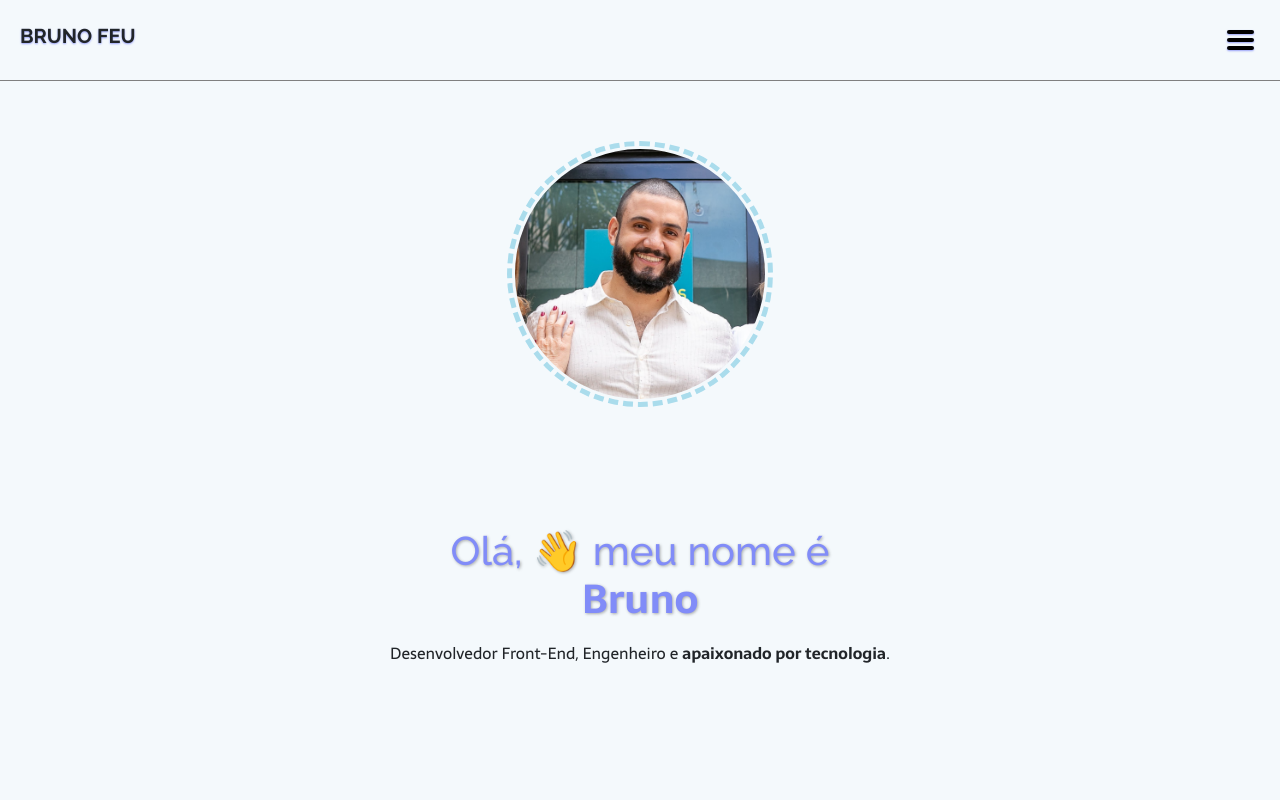
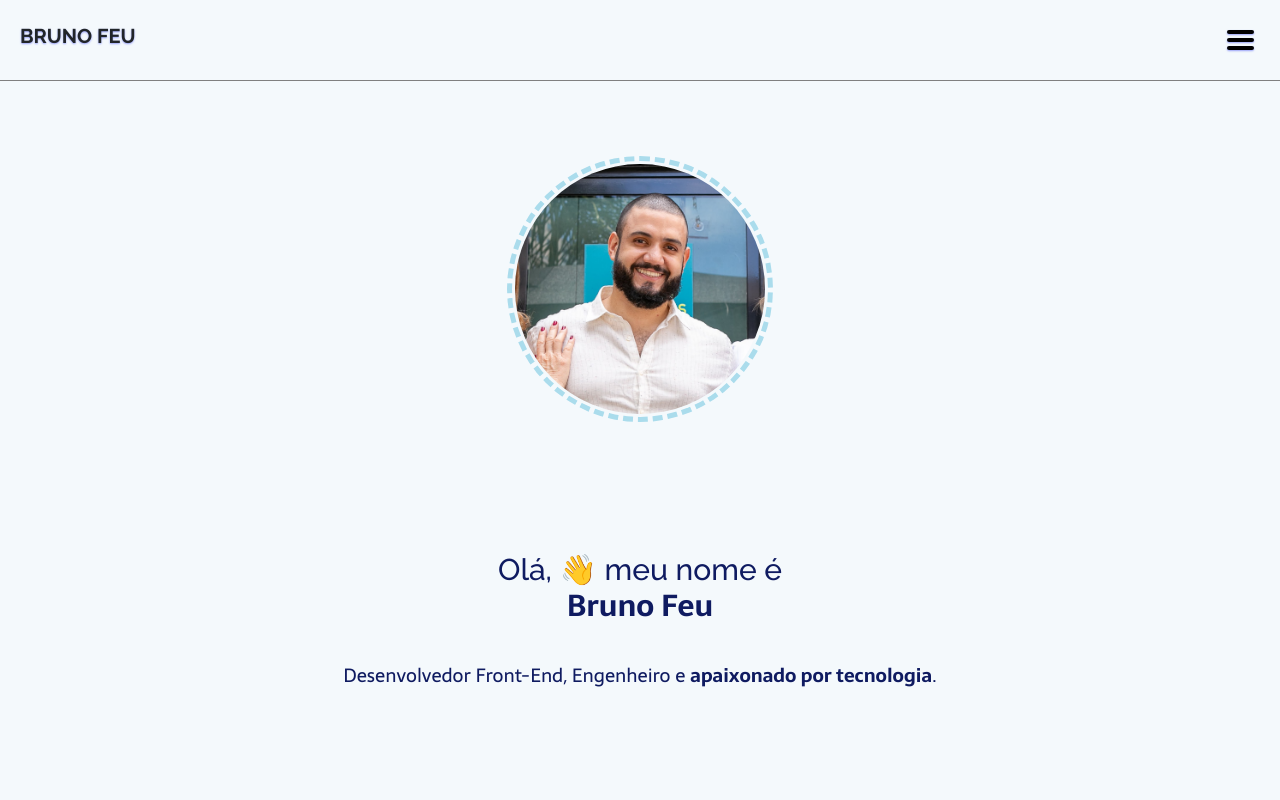
Before and after one commit to brunofeu/brunofeu.github.io, a React (Create React App) app in the folder portfolio/: page / in a window 1280 px wide. Shown: the top 800 px of the page. Built offline with nearby package versions, Linux system fonts and the light colour scheme.

Commit message:
adiciona transição de texto em quote

```diff
--- a/portfolio/package.json
+++ b/portfolio/package.json
@@ -12,6 +12,7 @@
     "react": "^17.0.2",
     "react-bootstrap": "^2.0.4",
     "react-dom": "^17.0.2",
+    "react-hide-on-scroll": "^1.1.4",
     "react-scripts": "next",
     "web-vitals": "^1.1.2"
   },
--- a/portfolio/src/Components/About.jsx
+++ b/portfolio/src/Components/About.jsx
@@ -1,7 +1,28 @@
-import React from 'react';
+import React, { useEffect, useState } from 'react';
 import profileImage from '../images/IMG_9726.jpg'
+import {HideOn} from 'react-hide-on-scroll';
 
 function About() {
+  const listenToScroll = () => {
+    let heightToHideFrom = 400;
+    const winScroll = document.body.scrollTop ||
+        document.documentElement.scrollTop;
+    if (winScroll > heightToHideFrom) {
+      document.getElementById('about-quote').classList.remove('hide-text')
+    } else {
+      document.getElementById('about-quote').classList.add('hide-text')
+    }
+  };
+
+    useEffect(() => {
+      window.addEventListener("scroll", listenToScroll);
+      return () =>
+        window.removeEventListener("scroll", listenToScroll);
+    }, [])
+
+
+
+
   return (
     <div id='about'>
       <section className="about-container">
@@ -10,18 +31,20 @@ function About() {
         <img src={profileImage} alt="profile" className="about-picture" />
         </div>
         <div className="about-text">
-          <h1>Olá, 👋 meu nome é
+          <h1 className="about-name">Olá, 👋 meu nome é
             <br />
-            <strong>Bruno</strong>
+            <strong>Bruno Feu</strong>
           </h1>
-          <p> Desenvolvedor Front-End, Engenheiro e <strong>apaixonado por tecnologia</strong>.</p>
+          <p className="about-description"> Desenvolvedor Front-End, Engenheiro e <strong>apaixonado por tecnologia</strong>.</p>
         </div>
       </section>
-        {/* <p className="about-quote"><em>“Seja curioso. Leia de tudo. Tente coisas novas. O que as pessoas chamam de inteligência se resume a curiosidade.”</em> — Aaron Swartz</p>
+      <div className="hide">
+        <p className="about-quote" id="about-quote"><em>“Seja curioso. Leia de tudo. Tente coisas novas. O que as pessoas chamam de inteligência se resume a curiosidade.”</em> — Aaron Swartz</p>
+      </div>
         <h3 className=" main-text-area">SOBRE MIM</h3>
         <p className="about-me-text">
         Atualmente, estou estudando desenvolvimento web na Trybe, uma escola que ensina a programar, a aprender e a trabalhar. Lá foi onde definitivamente encontrei algo que tenho prazer em fazer todos os dias. Gosto do que somos capazes de alcançar por meio do código.
-        </p> */}
+        </p>
     </div>
   )
 }
--- a/portfolio/src/index.css
+++ b/portfolio/src/index.css
@@ -150,11 +150,11 @@ body.blockSiteScrolling {
 .about-container {
   display: flex;
   flex-direction: column;
-  /* padding: 0 5px 45px; */
+  padding-top: 20px;
   align-items: center;
   justify-content: space-around;
   background-color: rgb(244, 249, 252);
-  height: 95vh;
+  height: 90vh;
 }
 
 .about-picture {
@@ -168,29 +168,48 @@ body.blockSiteScrolling {
   border: 5px dashed rgb(170, 220, 236);
   border-radius: 150px;
   padding: 3px;
-
 }
 
 
 .about-text {
   display: flex;
   flex-direction: column;
-  padding-bottom: 100px;
+  padding-bottom: 40px;
 }
 
-.about-text h1 {
-  color: rgb(129, 140, 248);
-  text-shadow: 1px 1px 3px rgba(58, 58, 58,.4);
+.about-name {
+  padding: 20px 0;
+  font-size: 30px;
+  color: rgb(15, 27, 97);
+  /* text-shadow: 1px 1px 3px rgba(58, 58, 58,.4); */
   font-family: 'Raleway', sans-serif;
 }
 
-.about-text p {
+.about-description {
+  font-size: 19px;
   padding: 10px 10px 0;
+  color: rgb(15, 27, 97);
+}
+
+.hide {
+  height: 350px;
+/*
+  width: 100px;
+  height: 100px;
+  background: red;
+  */
 }
 
 .about-quote {
-  padding: 0 30px 30px;
+  padding: 150px 30px;
+
+  transition: all .5s linear .5s ;
 }
+
+.about-quote.hide-text {
+  opacity: 0;
+}
+
 
 .main-text-area{
   /* text-violet-800 xl:text-black xl:text-left xl:text-lg font-bold pt-10 pb-6 xl:py-10 */
```
Also changed, not shown: 1 other file (tests, documents, lock files or other folders).
